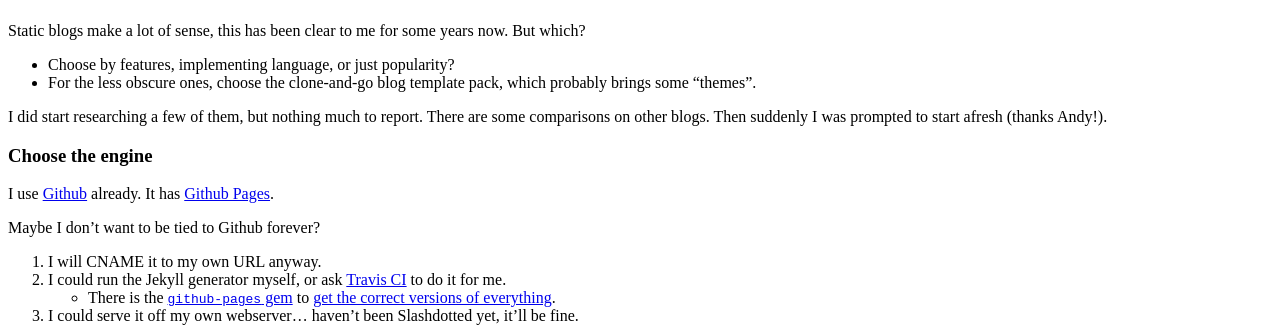
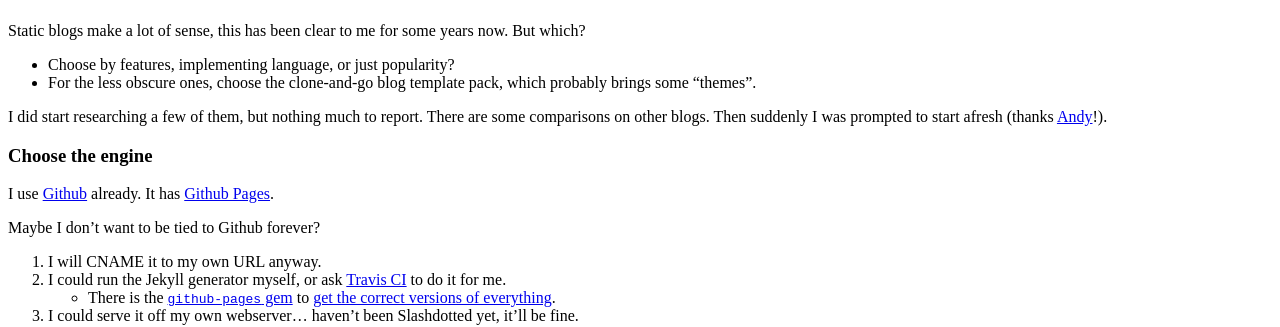
Before and after one commit to mcast/mcast.github.io, a Jekyll site: the page built from _posts/2015-06-30-jekyll-from-scratch.md, in a window 1280 px wide and 900 px high. Shown: the part 443-770 px from the top of the window. Built offline with Jekyll 4.4.1, drawn with Linux system fonts in a browser that asks for light colours; part of the change alters nothing that is shown.

```diff
--- a/_posts/2015-06-30-jekyll-from-scratch.md
+++ b/_posts/2015-06-30-jekyll-from-scratch.md
@@ -26,7 +26,7 @@ Static blogs make a lot of sense, this has been clear to me for some years now.
 * Choose by features, implementing language, or just popularity?
 * For the less obscure ones, choose the clone-and-go blog template pack, which probably brings some "themes".
 
-I did start researching a few of them, but nothing much to report.  There are some comparisons on other blogs.  Then suddenly I was prompted to start afresh (thanks Andy!).
+I did start researching a few of them, but nothing much to report.  There are some comparisons on other blogs.  Then suddenly I was prompted to start afresh (thanks [Andy](https://github.com/andrewyatz)!).
 
 ### Choose the engine
 
```
